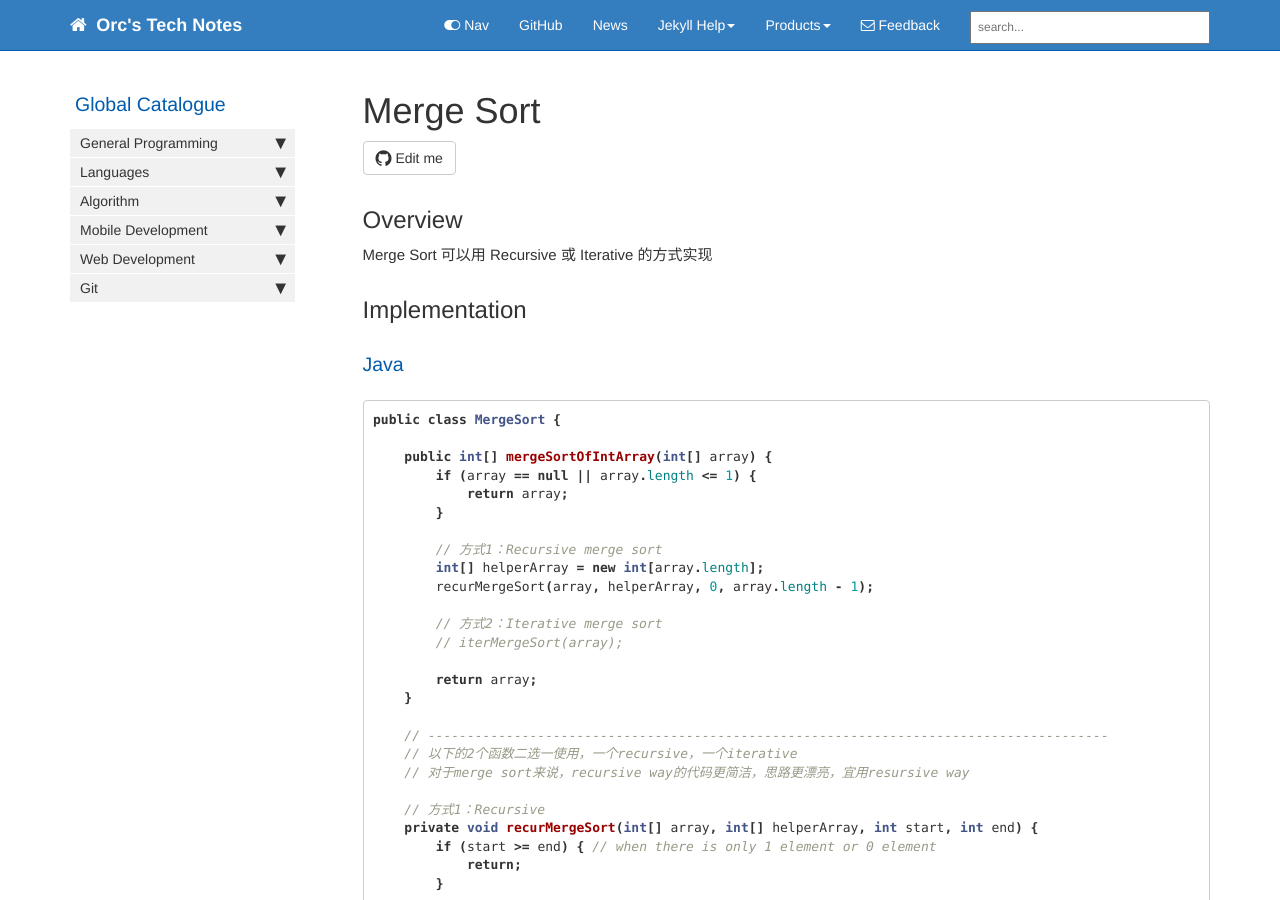
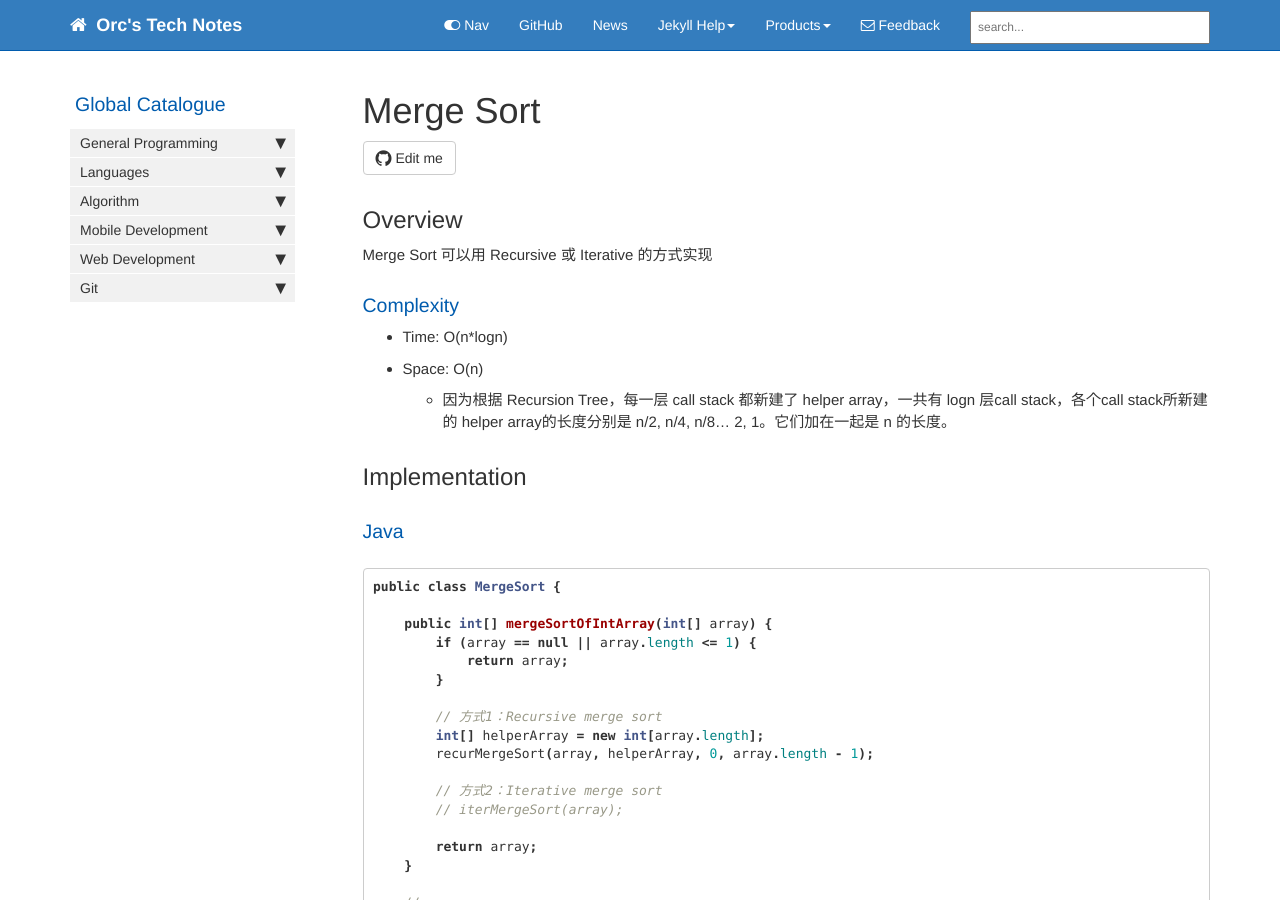
Before and after one commit to HungryOrc/hungryorc.github.io, a Jekyll site: the page built from pages/algorithm/algorithm_merge_sort.md, in a window 1280 px wide and 900 px high. Built offline with Jekyll 4.4.1, drawn with Linux system fonts in a browser that asks for light colours; nearby versions of some CDN libraries; comment, search, counter and statistics services are not loaded; some of the changed text lies outside the part shown.

Commit message:
Update algorithm_merge_sort.md

```diff
--- a/pages/algorithm/algorithm_merge_sort.md
+++ b/pages/algorithm/algorithm_merge_sort.md
@@ -10,8 +10,12 @@ toc: false
 ---
 
 ## Overview
+Merge Sort 可以用 Recursive 或 Iterative 的方式实现
 
-Merge Sort 可以用 Recursive 或 Iterative 的方式实现
+### Complexity
+* Time: O(n*logn)
+* Space: O(n)
+  * 因为根据 Recursion Tree，每一层 call stack 都新建了 helper array，一共有 logn 层call stack，各个call stack所新建的 helper array的长度分别是 n/2, n/4, n/8... 2, 1。它们加在一起是 n 的长度。
 
 ## Implementation
 
```
Also changed, not shown: other parts of pages/algorithm/algorithm_merge_sort.md (+0 -6 lines).
